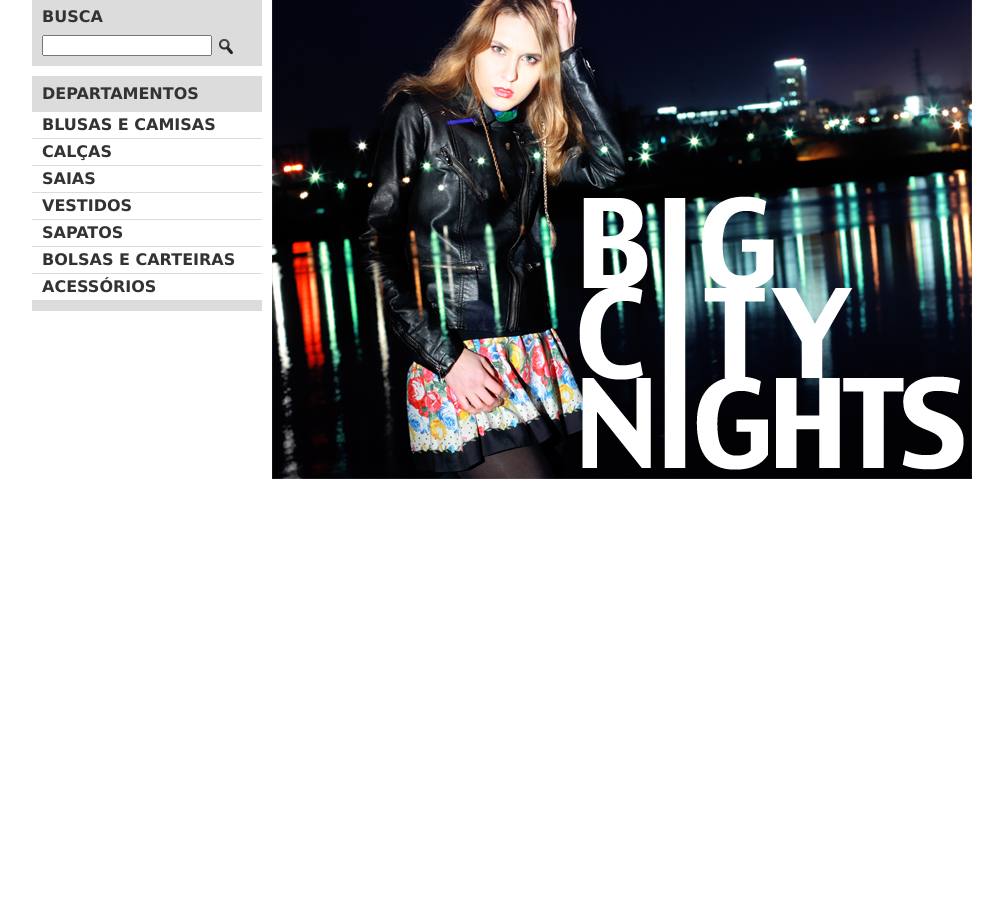
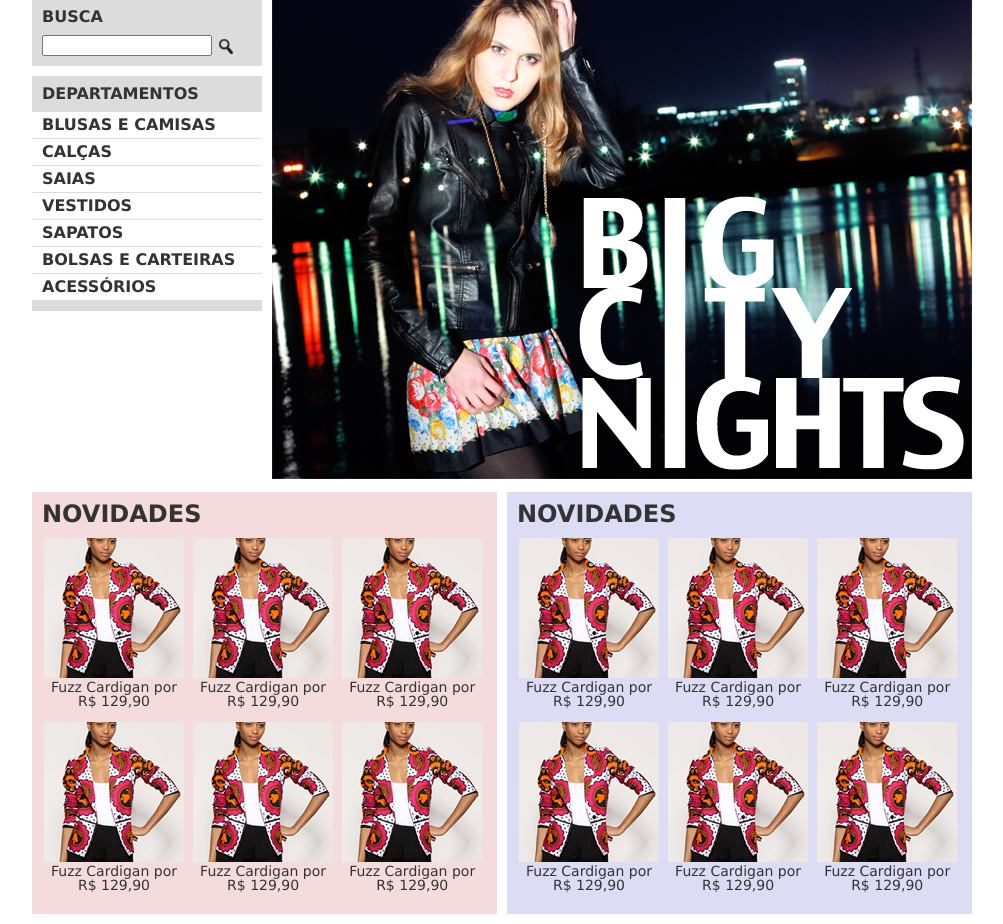
Before and after one commit to vanessametonini/wd43, a PHP site: page / in a window 1280 px wide. Shown: the part 99-1023 px from the top of the page, without its empty margins (138-1141 px from the left). Before the commit the page ends 578 px from the top, so only its background shows below. Run offline with PHP 8.4, Linux system fonts and the light colour scheme.

Commit message:
Exercícios: painéis flutuantes

```diff
--- a/css/estilos.css
+++ b/css/estilos.css
@@ -91,3 +91,41 @@ header {
 .destaque {
   margin-top: 10px;
 }
+
+.painel {
+  margin: 10px 0;
+  padding: 10px;
+  width: 445px;
+}
+
+.novidades {
+  float: left;
+  background-color: #f5dcdc;
+}
+
+.mais-vendidos {
+  float: right;
+  background-color: #dcdcf5;
+}
+
+.painel li {
+  display: inline-block;
+  vertical-align: top;
+  width: 140px;
+  margin: 2px;
+  padding-bottom: 10px;
+}
+
+.painel h2 {
+  font-size: 24px;
+  font-weight: bold;
+  text-transform: uppercase;
+  margin-bottom: 10px;
+}
+
+.painel a {
+  color: #333;
+  font-size: 14px;
+  text-align: center;
+  text-decoration: none;
+}
--- a/index.html
+++ b/index.html
@@ -25,10 +25,8 @@
     </nav>
   </header>
   <div class="container destaque">
-
     <section class="busca">
       <h2>Busca</h2>
-
       <form>
         <input type="search">
         <input type="image" src="img/busca.png">
@@ -37,7 +35,6 @@
 
     <section class="menu-departamentos">
       <h2>Departamentos</h2>
-
       <nav>
         <ul>
           <li><a href="#">Blusas e Camisas</a></li>
@@ -53,5 +50,113 @@
 
     <img src="img/destaque-home.png" alt="Promoção: Big City Night">
   </div><!-- fim .container .destaque -->
+  <div class="container paineis">
+    <section class="painel novidades">
+      <h2>Novidades</h2>
+        <ol>
+          <li>
+            <a href="produto.html">
+              <figure>
+                <img src="img/produtos/miniatura1.png">
+                <figcaption>Fuzz Cardigan por R$ 129,90</figcaption>
+              </figure>
+            </a>
+          </li>
+          <li>
+            <a href="produto.html">
+              <figure>
+                <img src="img/produtos/miniatura1.png">
+                <figcaption>Fuzz Cardigan por R$ 129,90</figcaption>
+              </figure>
+            </a>
+          </li>
+          <li>
+            <a href="produto.html">
+              <figure>
+                <img src="img/produtos/miniatura1.png">
+                <figcaption>Fuzz Cardigan por R$ 129,90</figcaption>
+              </figure>
+            </a>
+          </li>
+          <li>
+            <a href="produto.html">
+              <figure>
+                <img src="img/produtos/miniatura1.png">
+                <figcaption>Fuzz Cardigan por R$ 129,90</figcaption>
+              </figure>
+            </a>
+          </li>
+          <li>
+            <a href="produto.html">
+              <figure>
+                <img src="img/produtos/miniatura1.png">
+                <figcaption>Fuzz Cardigan por R$ 129,90</figcaption>
+              </figure>
+            </a>
+          </li>
+          <li>
+            <a href="produto.html">
+              <figure>
+                <img src="img/produtos/miniatura1.png">
+                <figcaption>Fuzz Cardigan por R$ 129,90</figcaption>
+              </figure>
+            </a>
+          </li>
+        </ol>
+      </section>
+      <section class="painel mais-vendidos">
+        <h2>Novidades</h2>
+        <ol>
+          <li>
+            <a href="produto.html">
+              <figure>
+                <img src="img/produtos/miniatura1.png">
+                <figcaption>Fuzz Cardigan por R$ 129,90</figcaption>
+              </figure>
+            </a>
+          </li>
+          <li>
+            <a href="produto.html">
+              <figure>
+                <img src="img/produtos/miniatura1.png">
+                <figcaption>Fuzz Cardigan por R$ 129,90</figcaption>
+              </figure>
+            </a>
+          </li>
+          <li>
+            <a href="produto.html">
+              <figure>
+                <img src="img/produtos/miniatura1.png">
+                <figcaption>Fuzz Cardigan por R$ 129,90</figcaption>
+              </figure>
+            </a>
+          </li>
+          <li>
+            <a href="produto.html">
+              <figure>
+                <img src="img/produtos/miniatura1.png">
+                <figcaption>Fuzz Cardigan por R$ 129,90</figcaption>
+              </figure>
+            </a>
+          </li>
+          <li>
+            <a href="produto.html">
+              <figure>
+                <img src="img/produtos/miniatura1.png">
+                <figcaption>Fuzz Cardigan por R$ 129,90</figcaption>
+              </figure>
+            </a>
+          </li>
+          <li>
+            <a href="produto.html">
+              <figure>
+                <img src="img/produtos/miniatura1.png">
+                <figcaption>Fuzz Cardigan por R$ 129,90</figcaption>
+              </figure>
+            </a>
+          </li>
+        </ol>
+      </section>
+  </div>
 </body>
 </html>
```
Lines whose indentation alone changed are shown as unchanged.
